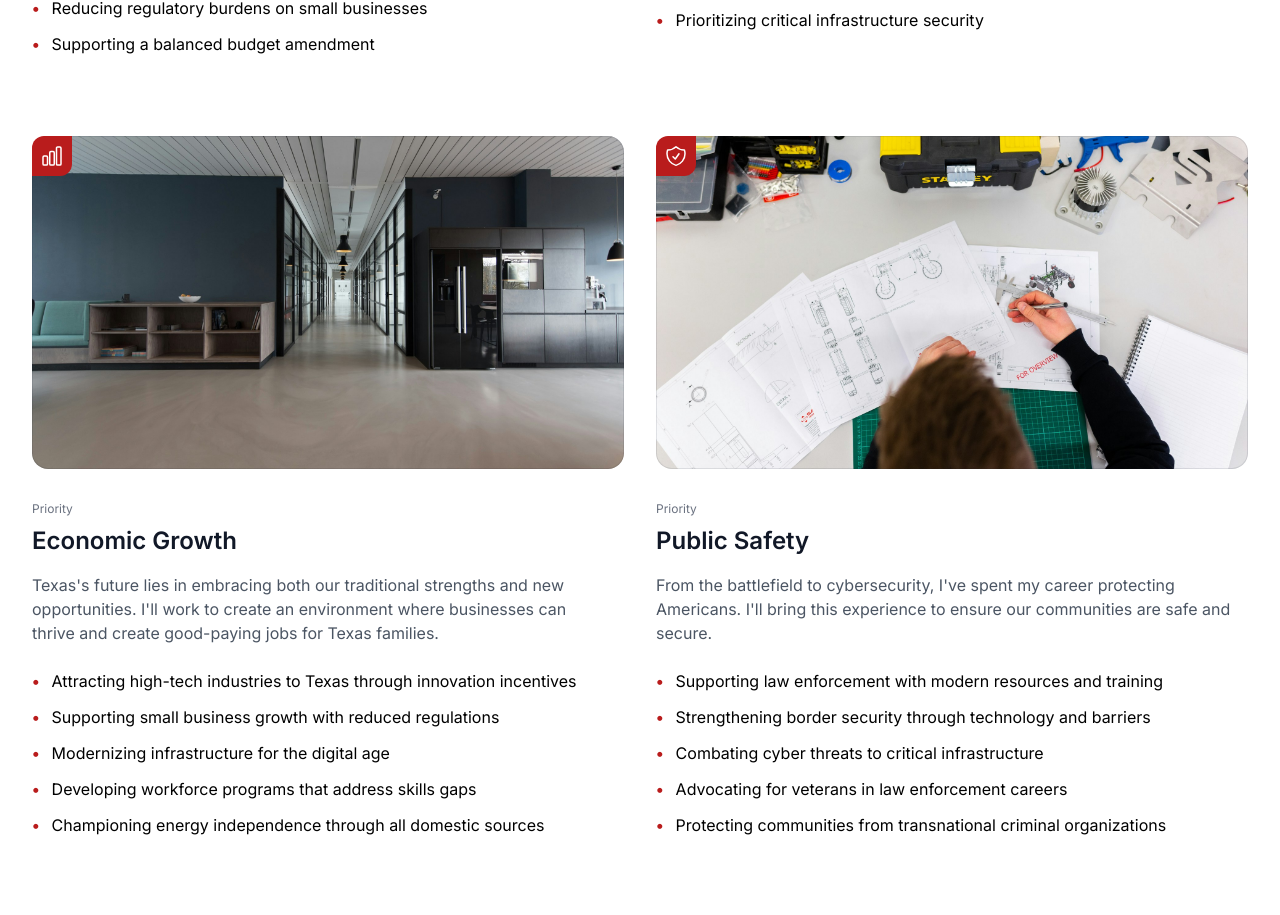
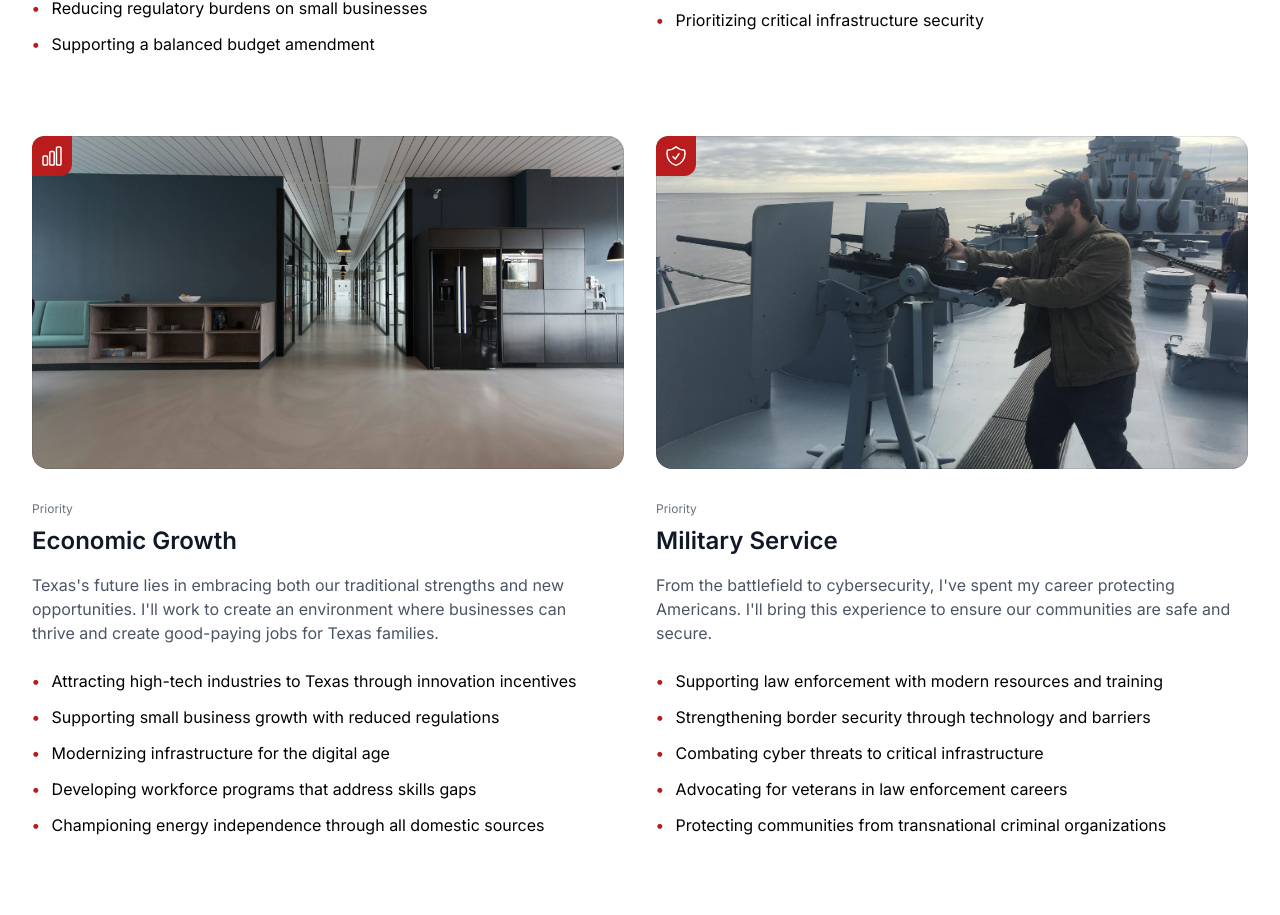
Before and after one commit to lunchwolfjoe/politico, a Next.js app: page /platform in a window 1280 px wide. Shown: the part 1953-2868 px from the top of the page. Built offline with nearby package versions, Linux system fonts and the light colour scheme.

Commit message:
Updated military service section image to use battleship.jpg

```diff
--- a/src/app/platform/page.tsx
+++ b/src/app/platform/page.tsx
@@ -54,7 +54,8 @@ const issues = [
     image: '/images/economy.jpg',
   },
   {
-    title: 'Public Safety',
+    id: 'military',
+    title: 'Military Service',
     description: "From the battlefield to cybersecurity, I've spent my career protecting Americans. I'll bring this experience to ensure our communities are safe and secure.",
     points: [
       'Supporting law enforcement with modern resources and training',
@@ -64,7 +65,7 @@ const issues = [
       'Protecting communities from transnational criminal organizations'
     ],
     icon: ShieldCheckIcon,
-    image: '/images/safety.jpg',
+    image: '/images/battleship.jpg',
   },
   {
     id: 'innovation',
```
